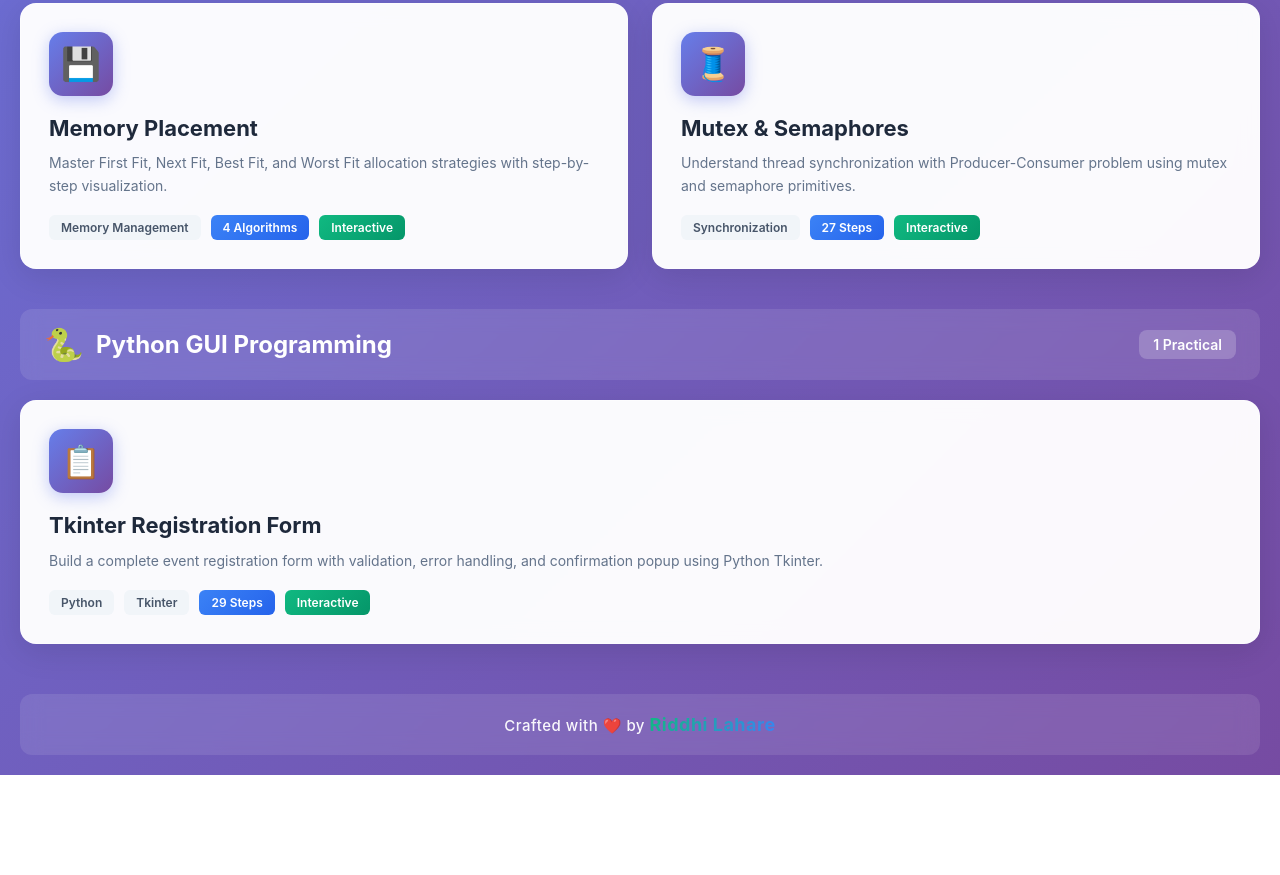
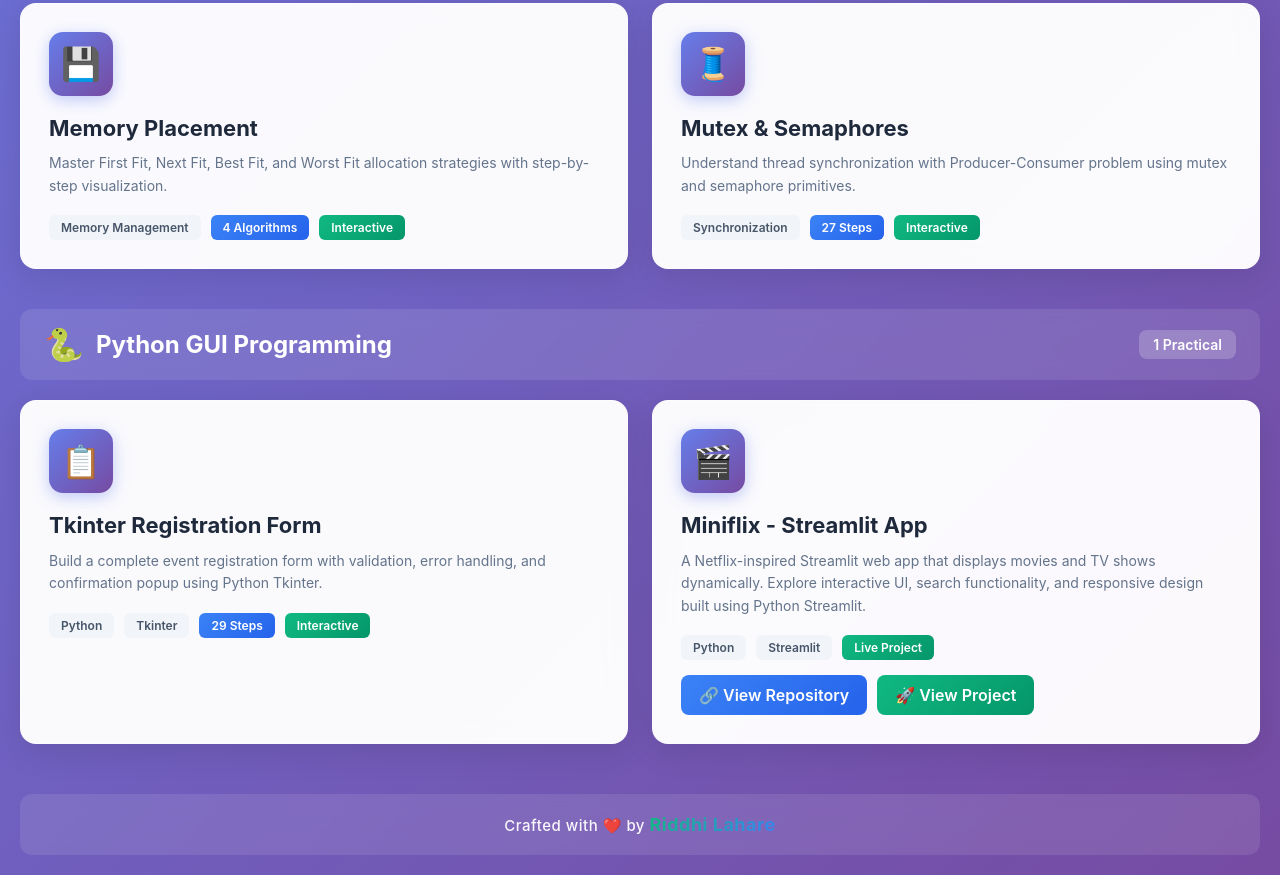
Before and after one commit to riddhilahare14/LP1_practicals, a plain HTML site: page index.html in a window 1280 px wide. Shown: the part 1141-2016 px from the top of the page. Before the commit the page ends 1916 px from the top, so only its background shows below. Drawn offline with Linux system fonts and the light colour scheme.

Commit message:
added streamlit app

```diff
--- a/index.html
+++ b/index.html
@@ -520,6 +520,30 @@
                         <span class="tag interactive">Interactive</span>
                     </div>
                 </div>
+                <div class="card">
+                    <div class="card-icon">🎬</div>
+                    <div class="card-title">Miniflix - Streamlit App</div>
+                    <div class="card-description">
+                        A Netflix-inspired Streamlit web app that displays movies and TV shows dynamically.
+                        Explore interactive UI, search functionality, and responsive design built using Python Streamlit.
+                    </div>
+                    <div class="card-meta">
+                        <span class="tag">Python</span>
+                        <span class="tag">Streamlit</span>
+                        <span class="tag interactive">Live Project</span>
+                    </div>
+                    <div style="margin-top: 15px; display: flex; gap: 10px; flex-wrap: wrap;">
+                        <a href="https://github.com/riddhilahare14/miniflix_hci" target="_blank"
+                           style="text-decoration: none; background: linear-gradient(135deg, #3b82f6, #2563eb); color: white; padding: 10px 18px; border-radius: 8px; font-weight: 600; transition: 0.3s;">
+                            🔗 View Repository
+                        </a>
+                        <a href="https://miniflix-hci-by-riddhi-lahare.streamlit.app/" target="_blank"
+                           style="text-decoration: none; background: linear-gradient(135deg, #10b981, #059669); color: white; padding: 10px 18px; border-radius: 8px; font-weight: 600; transition: 0.3s;">
+                            🚀 View Project
+                        </a>
+                    </div>
+                </div>
+
             </div>
         </div>
 
```
